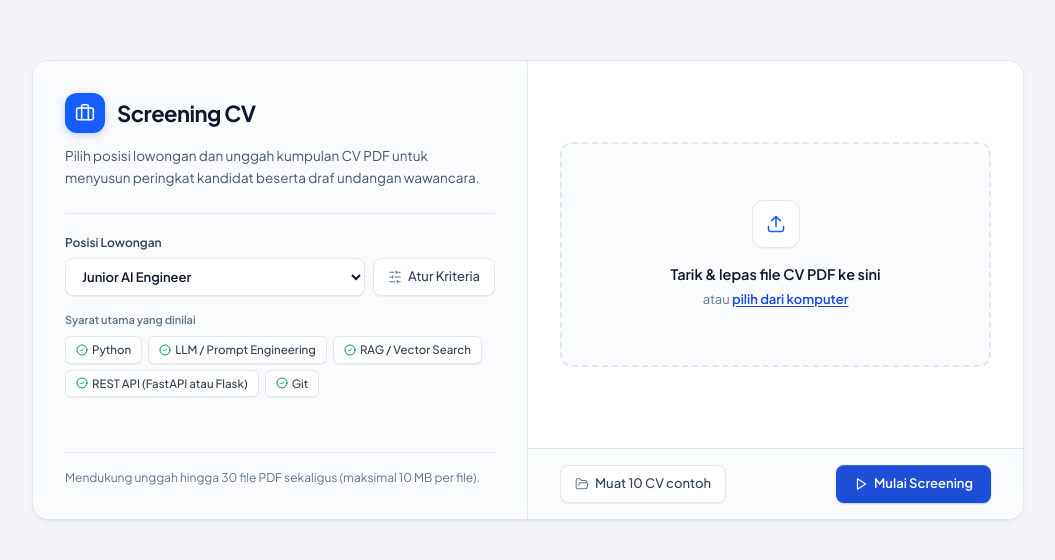
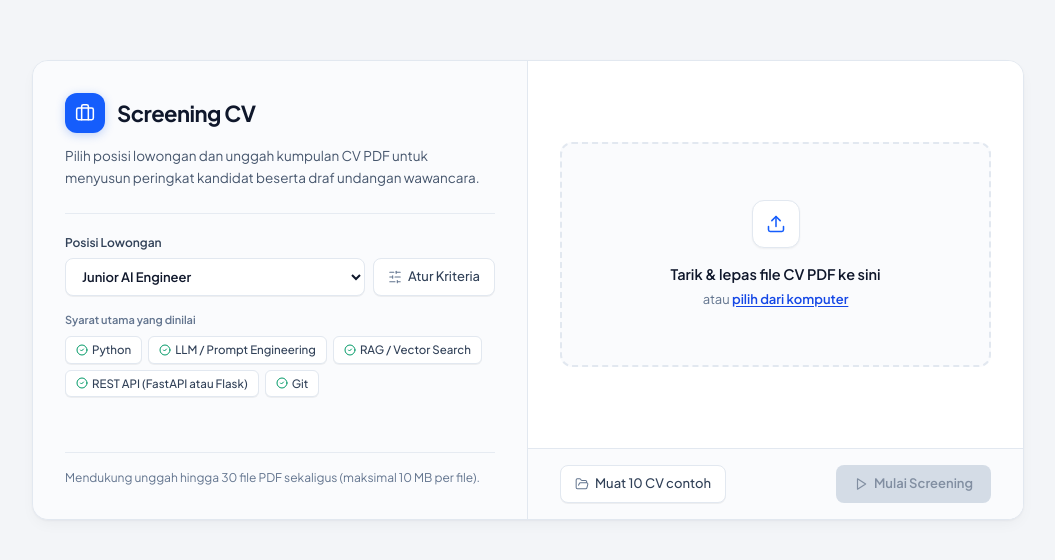
Before and after one commit to Ridho-h/ruangguru-bulk-cv-screener, a Next.js app in the folder web/: page / in a window 1280 px wide. Shown: the part 110-670 px from the top of the page, without its empty margins (112-1167 px from the left). Built offline with nearby package versions, Linux system fonts and the light colour scheme.

Commit message:
fix(uc-01): style disabled state on .btn-primary so Mulai Screening looks dimmed before upload

```diff
--- a/web/src/app/globals.css
+++ b/web/src/app/globals.css
@@ -69,6 +69,14 @@ body {
   transform: scale(0.98);
 }
 
+.btn-primary:disabled {
+  background-color: #cbd5e1;
+  color: #64748b;
+  box-shadow: none;
+  cursor: not-allowed;
+  opacity: 0.8;
+}
+
 .thin-scroll {
   scrollbar-width: thin;
   scrollbar-color: #cbd5e1 transparent;
```
